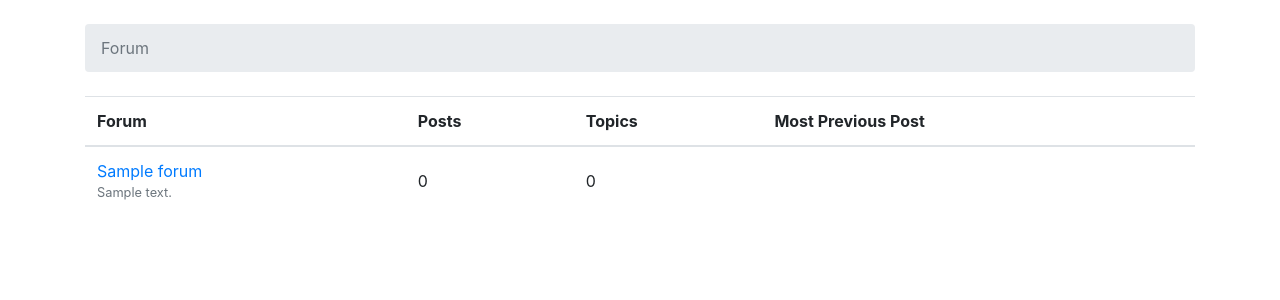
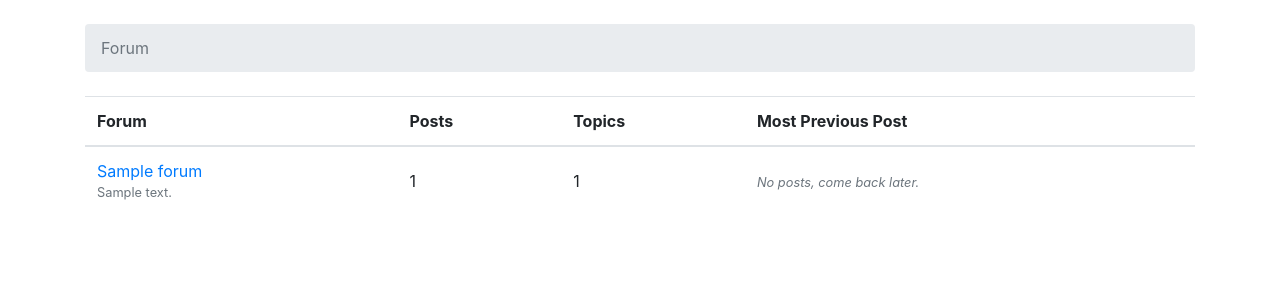
Before and after one commit to am-derrick/mydjangoapp, a Django app: template templates/home.html in a window 1280 px wide. Shown: the part 74-374 px from the top of the page. Run offline with Django 4.2, Linux system fonts and the light colour scheme; the template is opened without the code that fills it: most values are stand-ins (such as "Sample title", 1, 10 or a date in 2020); some libraries are stand-ins or nearby versions; some web fonts are replaced.

Commit message:
rendered to include count and most previous post

```diff
--- a/templates/home.html
+++ b/templates/home.html
@@ -21,9 +21,27 @@
                         <a href="{% url 'forum_topics' forum.pk %}">{{ forum.name }}</a>
                         <small class="text-muted d-block">{{ forum.description }}</small>
                     </td>
-                    <td class="align-middle">0</td>
-                    <td class="align-middle">0</td>
-                    <td></td>
+                    <td class="align-middle">
+                        {{ forum.get_posts_number }}
+                    </td>
+                    <td class="align-middle">
+                        {{ forum.topics.count }}
+                    </td>
+                    <td class="align-middle">
+                        {% with post=forum.get_most_previous_post %}
+                            {% if post %}
+                                <small>
+                                    <a href="{% url 'topic_posts' forum.pk post.topic.pk %}">
+                                        By {{ post.created_by.username }} at {{ post.created_at }}
+                                    </a>
+                                </small>
+                            {% else %}
+                                <small class="text-muted">
+                                    <em>No posts, come back later.</em>
+                                </small>
+                            {% endif %}
+                        {% endwith %}
+                    </td>
                 </tr>
             {% endfor %}
         </tbody>
```
